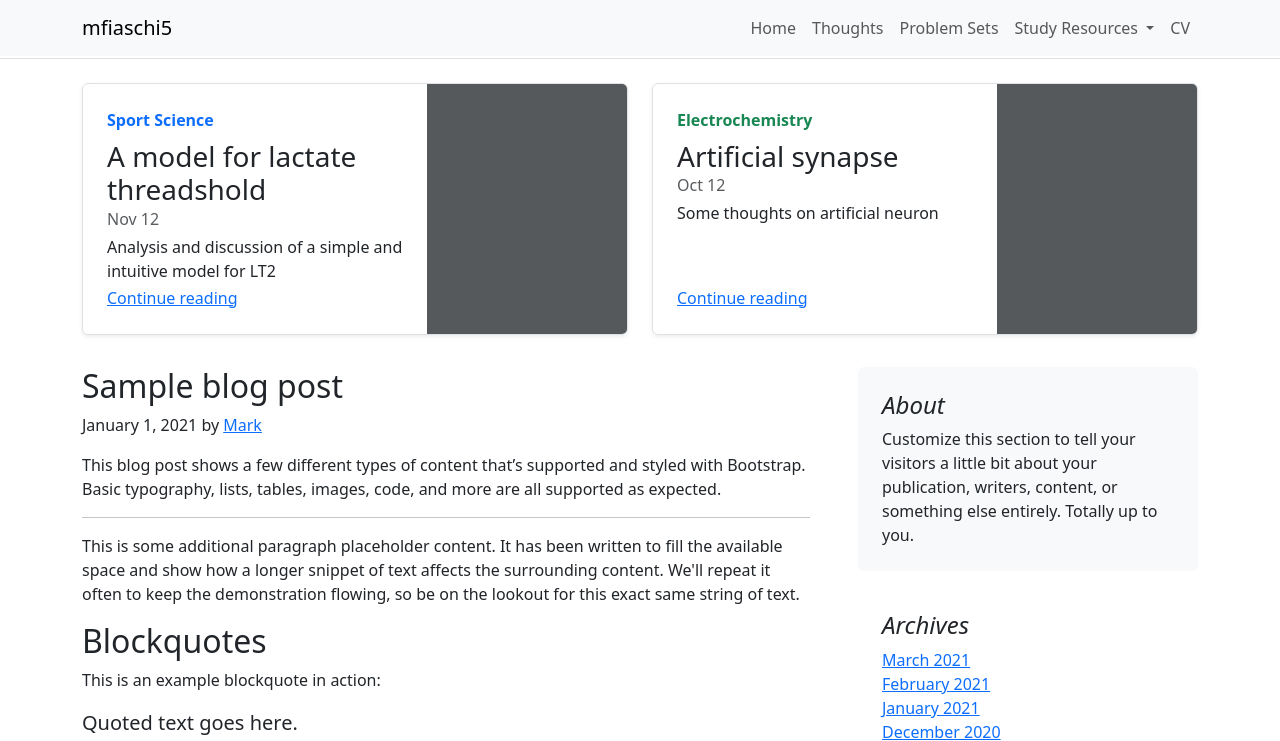
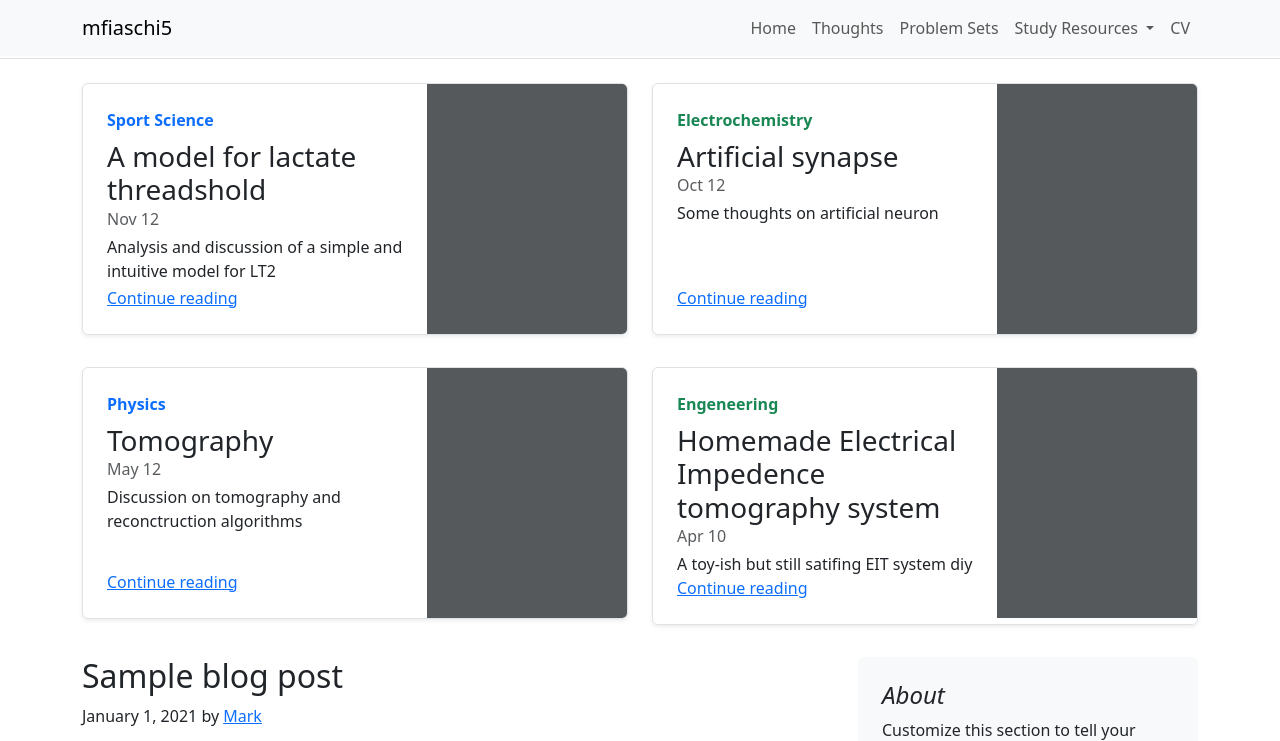
Before and after one commit to mfiaschi5/mfiaschi5.github.io, a plain HTML site: page thoughts.html in a window 1280 px wide. Shown: the top 741 px of the page. Drawn offline with nearby package versions, Linux system fonts and the light colour scheme.

Commit message:
Update thoughts.html

```diff
--- a/thoughts.html
+++ b/thoughts.html
@@ -121,6 +121,40 @@
           <h3 class="mb-0">Artificial synapse</h3>
           <div class="mb-1 text-muted">Oct 12</div>
           <p class="mb-auto"> Some thoughts on artificial neuron </p>
+          <a href="#" class="stretched-link">Continue reading</a>
+        </div>
+        <div class="col-auto d-none d-lg-block">
+          <svg class="bd-placeholder-img" width="200" height="250" xmlns="http://www.w3.org/2000/svg" role="img" aria-label="Placeholder: Thumbnail" preserveAspectRatio="xMidYMid slice" focusable="false"><title>Placeholder</title><rect width="100%" height="100%" fill="#55595c"/><text x="50%" y="50%" fill="#eceeef" dy=".3em"></text></svg>
+
+        </div>
+      </div>
+    </div>
+  </div>
+
+
+   <div class="row mb-2">
+    <div class="col-md-6">
+      <div class="row g-0 border rounded overflow-hidden flex-md-row mb-4 shadow-sm h-md-250 position-relative">
+        <div class="col p-4 d-flex flex-column position-static">
+          <strong class="d-inline-block mb-2 text-primary"> Physics</strong>
+          <h3 class="mb-0">Tomography</h3>
+          <div class="mb-1 text-muted">May 12</div>
+          <p class="card-text mb-auto"> Discussion on tomography and reconctruction algorithms </p>
+          <a href="#" class="stretched-link">Continue reading</a>
+        </div>
+        <div class="col-auto d-none d-lg-block">
+          <svg class="bd-placeholder-img" width="200" height="250" xmlns="http://www.w3.org/2000/svg" role="img" aria-label="Placeholder: Thumbnail" preserveAspectRatio="xMidYMid slice" focusable="false"><title>Placeholder</title><rect width="100%" height="100%" fill="#55595c"/><text x="50%" y="50%" fill="#eceeef" dy=".3em"></text></svg>
+
+        </div>
+      </div>
+    </div>
+    <div class="col-md-6">
+      <div class="row g-0 border rounded overflow-hidden flex-md-row mb-4 shadow-sm h-md-250 position-relative">
+        <div class="col p-4 d-flex flex-column position-static">
+          <strong class="d-inline-block mb-2 text-success">Engeneering </strong>
+          <h3 class="mb-0"> Homemade Electrical Impedence tomography system </h3>
+          <div class="mb-1 text-muted">Apr 10</div>
+          <p class="mb-auto"> A toy-ish but still satifing EIT system diy </p>
           <a href="#" class="stretched-link">Continue reading</a>
         </div>
         <div class="col-auto d-none d-lg-block">
```
